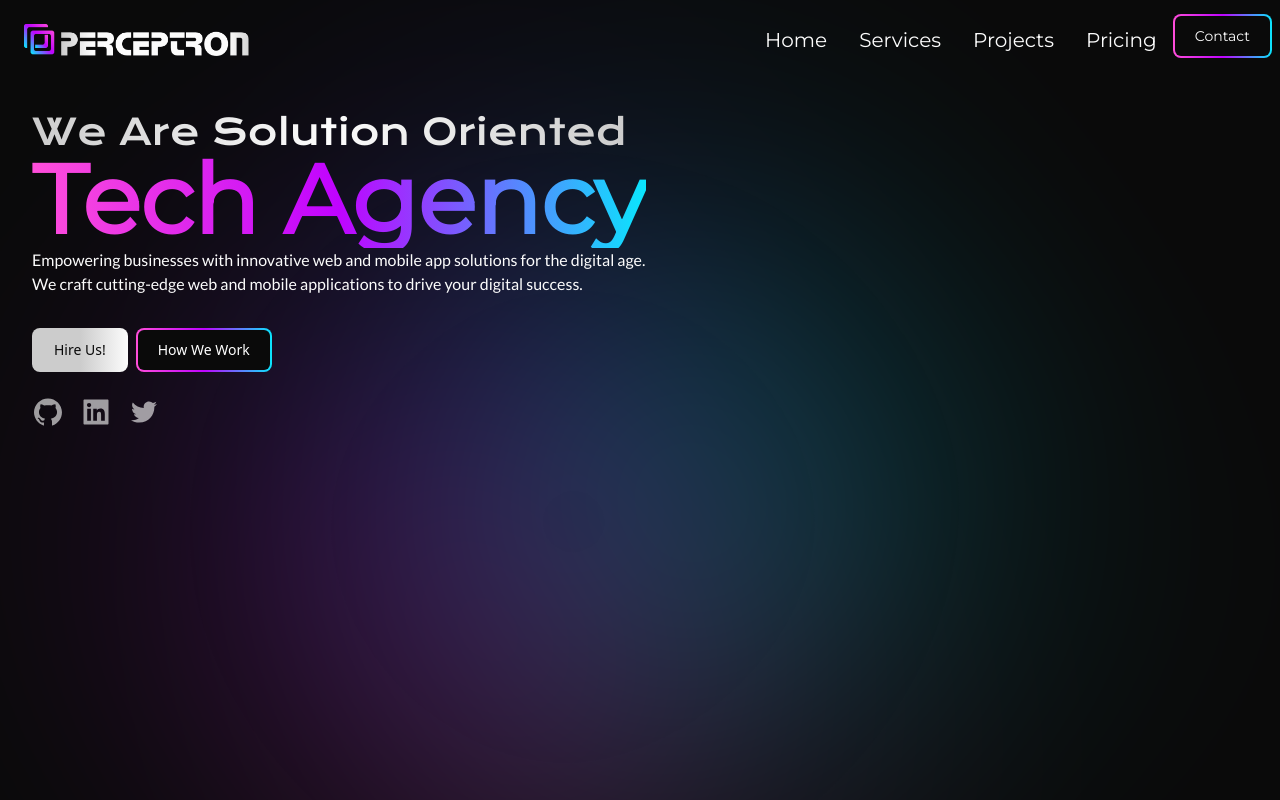
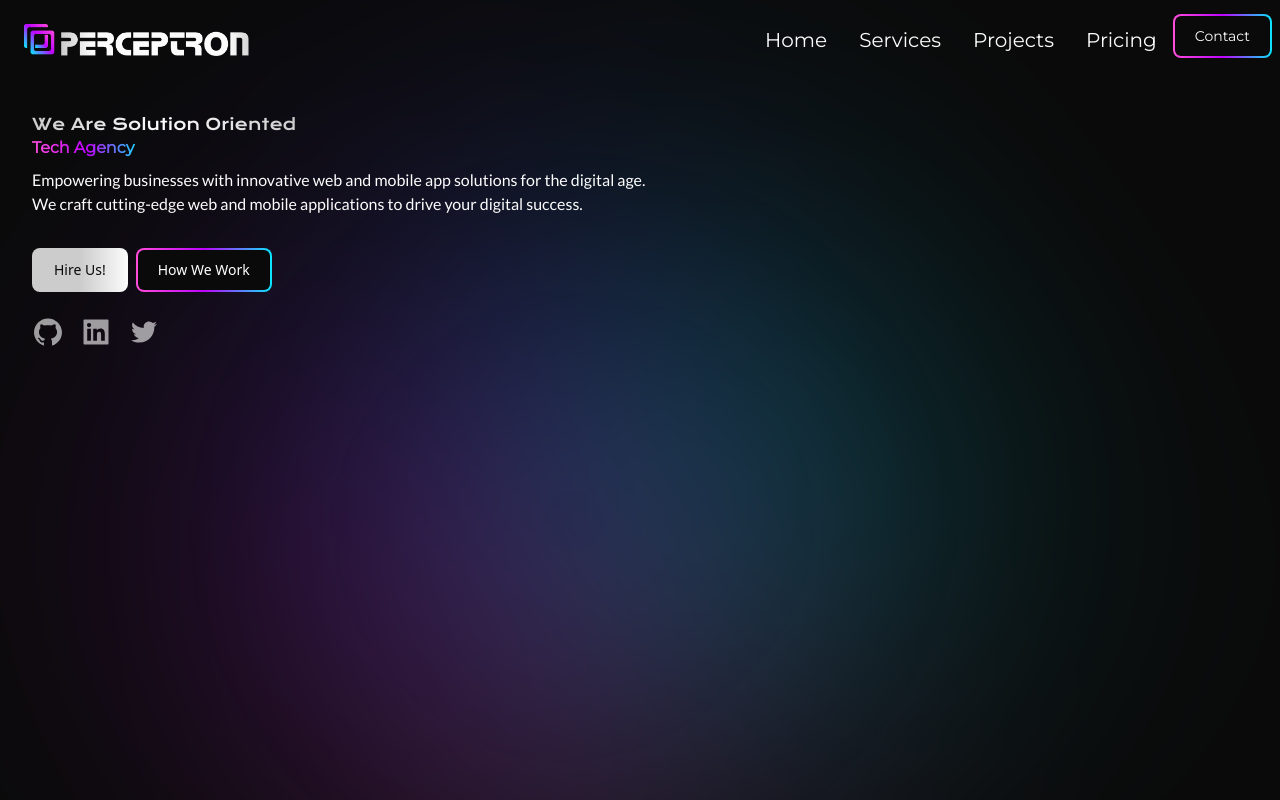
Before and after one commit to asif-bhuti/perceptron-client, a React (Create React App) app: page / in a window 1280 px wide. Built offline with nearby package versions, Linux system fonts and the light colour scheme.

Commit message:
Create Text component & Update Home page

```diff
--- /dev/null
+++ b/src/components/Text/Text.jsx
@@ -0,0 +1,25 @@
+import React from "react";
+import { twMerge } from "tailwind-merge";
+import clsx from "clsx";
+
+export const Text = ({
+  children,
+  className,
+  variant = "body",
+  size = "4xl",
+}) => {
+  return (
+    <p
+      className={twMerge(
+        clsx(variant === "body" && "font-lato text-primary-100 w-[640px]"),
+        variant === "title" &&
+          `font-montserrat pr-2 pb-2 text-${size} font-bold bg-gradient-to-r from-secondary-pink via-secondary-purple to-secondary-cyan bg-clip-text text-transparent self-start text-start`,
+        variant === "heading" &&
+          `font-krona text-${size} bg-gradient-to-r from-primary-200 via-primary-100 to-primary-200 bg-clip-text text-transparent self-start text-start`,
+        className
+      )}
+    >
+      {children}
+    </p>
+  );
+};
--- a/src/components/index.js
+++ b/src/components/index.js
@@ -4,3 +4,5 @@ export { Navbar } from "./navbar/Navbar";
 export { Floating } from "./anim/Floating";
 //button
 export { Button } from "./button/Button";
+//text
+export { Text } from "./Text/Text";
--- a/src/pages/home/Home.jsx
+++ b/src/pages/home/Home.jsx
@@ -2,6 +2,7 @@ import React from "react";
 import { Button } from "../../components";
 import { AiFillGithub, AiFillLinkedin, AiOutlineTwitter } from "react-icons/ai";
 import { NavLink } from "react-router-dom";
+import { Text } from "../../components";
 
 const socialMediaIcons = [
   { Icon: AiFillGithub, link: "https://www.github.com/" },
@@ -26,17 +27,15 @@ export const Home = () => {
     "
     >
       <div className="flex flex-col">
-        <h3 className="font-krona text-4xl bg-gradient-to-r from-primary-200 via-primary-100 to-primary-200 bg-clip-text text-transparent self-start text-start">
-          We Are Solution Oriented
-        </h3>
-        <h1 className="font-montserrat text-8xl font-bold bg-gradient-to-r from-secondary-pink via-secondary-purple to-secondary-cyan bg-clip-text text-transparent self-start text-start">
+        <Text variant="heading">We Are Solution Oriented</Text>
+        <Text variant="title" size="8xl">
           Tech Agency
-        </h1>
-        <p className="font-lato text-primary-100 w-[640px]">
+        </Text>
+        <Text>
           Empowering businesses with innovative web and mobile app solutions for
           the digital age. We craft cutting-edge web and mobile applications to
           drive your digital success.
-        </p>
+        </Text>
         <span className="my-4"></span>
         <div className="flex">
           <Button variant={"primary"}>Hire Us!</Button>
```
